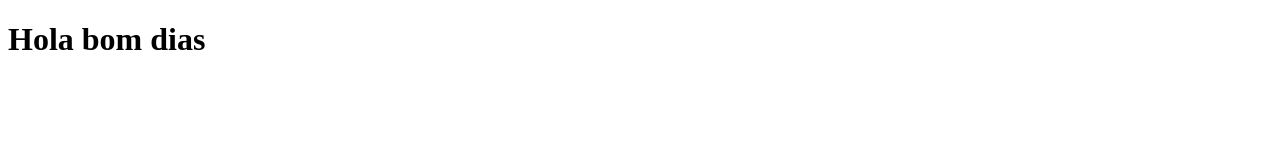
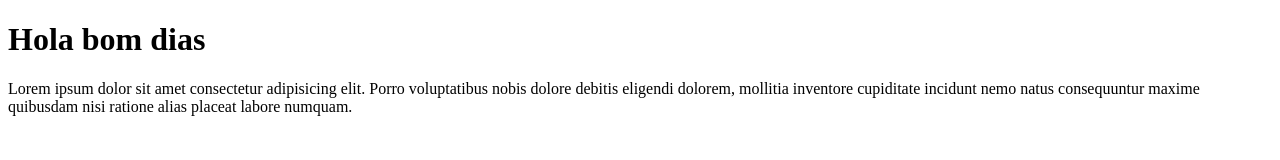
Before and after one commit to PopetasMixs/Ejemplo_repo, a plain HTML site: page index.html in a window 1280 px wide. Drawn offline with Linux system fonts and the light colour scheme.

Commit message:
cambio primera rama

```diff
--- a/index.html
+++ b/index.html
@@ -8,5 +8,6 @@
 </head>
 <body>
     <h1>Hola bom dias</h1>
+    <p>Lorem ipsum dolor sit amet consectetur adipisicing elit. Porro voluptatibus nobis dolore debitis eligendi dolorem, mollitia inventore cupiditate incidunt nemo natus consequuntur maxime quibusdam nisi ratione alias placeat labore numquam.</p>
 </body>
 </html>
```
